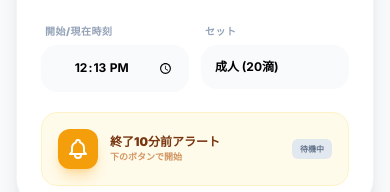
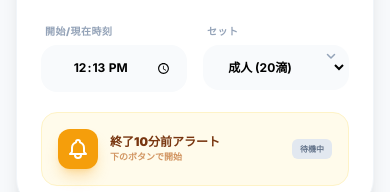
Before and after one commit to warahagi/iv-drip-calc, a plain HTML site: page index.html in a window 390 px wide. Shown: the part 529-721 px from the top of the page. Drawn offline with nearby package versions, Linux system fonts and the light colour scheme.

Commit message:
iPhone用直し11

```diff
--- a/index.html
+++ b/index.html
@@ -258,8 +258,8 @@
                 </div>
             </div>
 
-            <div class="flex gap-3">
-                <div class="space-y-1 flex-1">
+            <div class="grid grid-cols-2 gap-4 w-full">
+                <div class="space-y-1 w-full">
                     <label
                         class="text-[10px] font-black text-slate-400 dark:text-slate-500 uppercase tracking-wider ml-1">開始/現在時刻</label>
 
@@ -270,14 +270,21 @@
 
                 </div>
 
-                <div class="space-y-1 flex-1">
+                <div class="space-y-1 w-full relative">
                     <label
                         class="text-[10px] font-black text-slate-400 dark:text-slate-500 uppercase tracking-wider ml-1">セット</label>
                     <select id="dripSet" onchange="calculate(); saveSettings();"
-                        class="w-full text-xs font-bold p-3 bg-slate-50 dark:bg-slate-800 dark:text-white border-2 border-transparent rounded-2xl focus:border-sky-400 outline-none transition-all appearance-none">
+                        class="w-full text-xs font-bold p-3 pr-8 bg-slate-50 dark:bg-slate-800 dark:text-white border-2 border-transparent rounded-2xl focus:border-sky-400 outline-none transition-all text-center ppearance-none cursor-pointer">
                         <option value="20">成人 (20滴)</option>
                         <option value="60">小児 (60滴)</option>
                     </select>
+                    <div class="pointer-events-none absolute inset-y-0 right-3 flex items-center text-slate-400 dark:text-slate-500">
+                        <svg xmlns="http://www.w3.org/2000/svg" class="h-3 w-3" fill="none" viewBox="0 0 24 24" stroke="currentColor">
+                            <path stroke-linecap="round" stroke-linejoin="round" stroke-width="3" d="M19 9l-7 7-7-7" />
+
+                        </svg>
+
+                    </div>
                 </div>
 
             </div>
```
